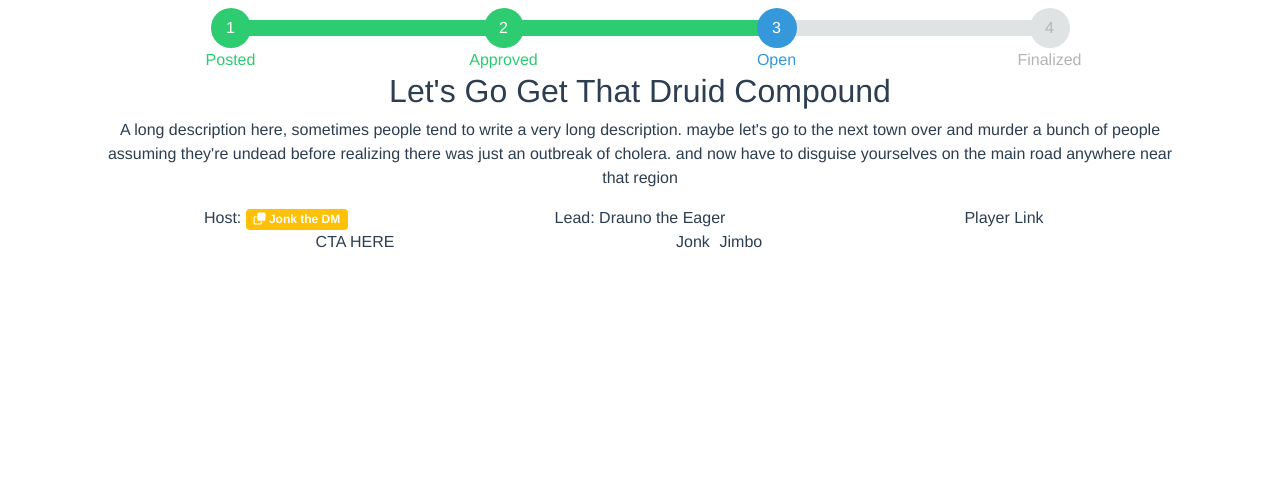
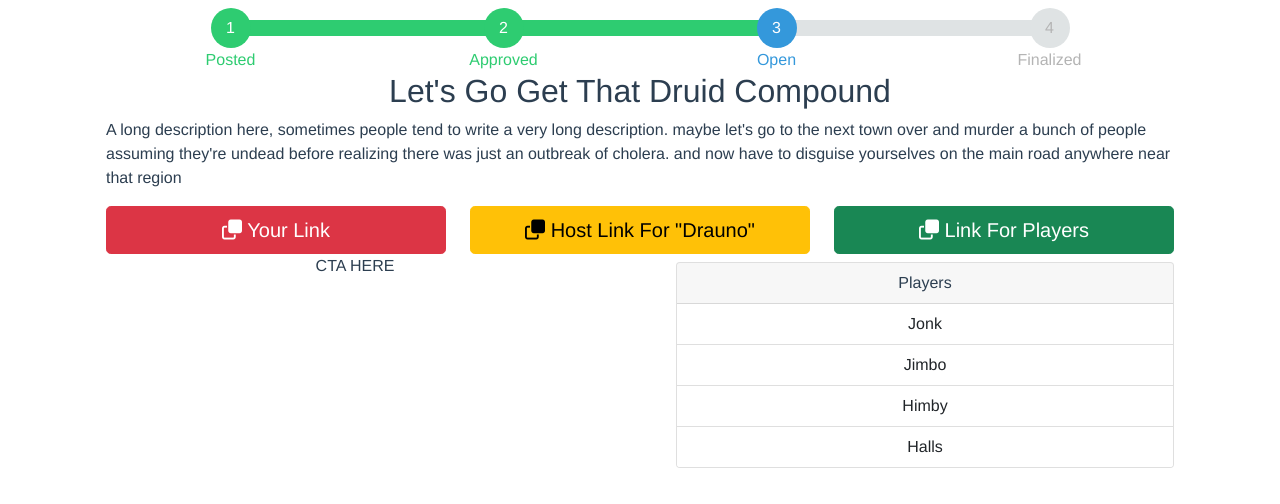
Before and after one commit to reddenx/WestMarchScheduler, a Vue app in the folder src/scheduler-client/: page /#/mock in a window 1280 px wide. Shown: the top 504 px of the page. Built offline with nearby package versions, Linux system fonts and the light colour scheme.

Commit message:
links, player section mocks fixed up

```diff
--- a/src/scheduler-client/src/components/readonly/InfoComponent.vue
+++ b/src/scheduler-client/src/components/readonly/InfoComponent.vue
@@ -1,9 +1,11 @@
 <template>
     <div class="container">
-    <h1>{{session.title}}</h1>
-    <p>
-    {{session.description}}
+        <h1>{{ session.title }}</h1>
+        <div class="expand-container">
+            <p class="description">
+                {{ session.description }}
             </p>
+        </div>
     </div>
 </template>
 
@@ -12,8 +14,8 @@ import { SessionViewmodel } from "../../scripts/CommonModels";
 export default {
     props: {
         session: SessionViewmodel,
-  }
-}
+    },
+};
 </script>
 
 <style>
@@ -21,4 +23,8 @@ h1 {
     font-size: 2em;
     text-transform: capitalize;
 }
+
+.description {
+  text-align: left;
+}
 </style>
--- a/src/scheduler-client/src/components/readonly/LinksComponent.vue
+++ b/src/scheduler-client/src/components/readonly/LinksComponent.vue
@@ -1,17 +1,25 @@
 <template>
     <div class="container">
         <div class="row">
-            <div class="col-12 col-lg-4">
-                <span class="">
-                    Host:
-                    <span class="badge bg-warning"
-                        ><span class="fa-regular fa-clone"></span>
-                        {{ session.host.name }}
-                    </span>
-                </span>
+            <div v-if="session.leadKey" class="col-12 col-lg lead-link">
+                <router-link class="scheduler-link btn btn-lg btn-danger" :to="`/${session.leadKey}`">
+                    <span class="fa-regular fa-clone"></span>
+                    Your Link
+                </router-link>
             </div>
-            <div class="col-12 col-lg-4">Lead: {{ session.lead.name }}</div>
-            <div class="col-12 col-lg-4">Player Link</div>
+            <div v-if="session.hostKey" class="col-12 col-lg host-link">
+                <router-link class="scheduler-link btn btn-lg btn-warning" :to="`/${session.hostKey}`">
+                    <span class="fa-regular fa-clone"></span>
+                    <span v-if="session.lead"> Host Link For "{{ session.lead.name }}"</span>
+                    <span v-if="!session.lead"> Host Link</span>
+                </router-link>
+            </div>
+            <div class="col-12 col-lg">
+                <router-link class="scheduler-link btn btn-lg btn-success" :to="`/${session.playerKey}`">
+                    <span class="fa-regular fa-clone"></span>
+                    Link For Players
+                </router-link>
+            </div>
         </div>
     </div>
 </template>
@@ -26,4 +34,7 @@ export default {
 </script>
 
 <style>
+.scheduler-link {
+    width: 100%;
+}
 </style>
--- a/src/scheduler-client/src/components/readonly/PlayerListComponent.vue
+++ b/src/scheduler-client/src/components/readonly/PlayerListComponent.vue
@@ -1,13 +1,16 @@
 <template>
-  <div class="container">
-    <div class="row">
-      <div
-        class="col-12 col-lg-1"
+    <div class="container mt-2">
+        <div class="card" v-if="session.players.length">
+            <div class="card-header">Players</div>
+            <ul class="list-group list-group-flush">
+                <li
                     v-for="player in session.players"
                     :key="player.name"
+                    class="list-group-item"
                 >
                     {{ player.name }}
-      </div>
+                </li>
+            </ul>
         </div>
     </div>
 </template>
--- a/src/scheduler-client/src/views/Mockup.vue
+++ b/src/scheduler-client/src/views/Mockup.vue
@@ -6,6 +6,7 @@
         <StatusComponent :session="session" />
       </div>
       <div class="col-12">
+        <!-- done enough for now -->
         <InfoComponent :session="session" />
       </div>
       <div class="col-12">
@@ -39,12 +40,12 @@ export default {
       new SessionDto(
         "pkey",
         "hkey",
-        "lkey",
+        "pkey",
         "open",
         "let's go get that druid compound",
         "A long description here, sometimes people tend to write a very long description. maybe let's go to the next town over and murder a bunch of people assuming they're undead before realizing there was just an outbreak of cholera. and now have to disguise yourselves on the main road anywhere near that region",
         {
-          name: "Jonk the DM",
+          name: "Sean",
           schedule: [
             {
               start: new Date(2023, 2, 24, 13).toISOString(),
@@ -53,7 +54,7 @@ export default {
           ],
         },
         {
-          name: "Drauno the Eager",
+          name: "Drauno",
           schedule: [
             {
               start: new Date(2023, 2, 24, 13).toISOString(),
@@ -80,6 +81,24 @@ export default {
               },
             ],
           },
+          {
+            name: "Himby",
+            schedule: [
+              {
+                start: new Date(2023, 2, 24, 13).toISOString(),
+                end: new Date(2023, 2, 24, 17).toISOString(),
+              },
+            ],
+          },
+          {
+            name: "Halls",
+            schedule: [
+              {
+                start: new Date(2023, 2, 24, 13).toISOString(),
+                end: new Date(2023, 2, 24, 17).toISOString(),
+              },
+            ],
+          },
         ],
         null,
         "hour"
```
Also changed, not shown: src/scheduler-client/src/components/readonly/InfoComponent-expand-backup.vue (added, +63 -0 lines). Lines whose indentation alone changed are shown as unchanged.
